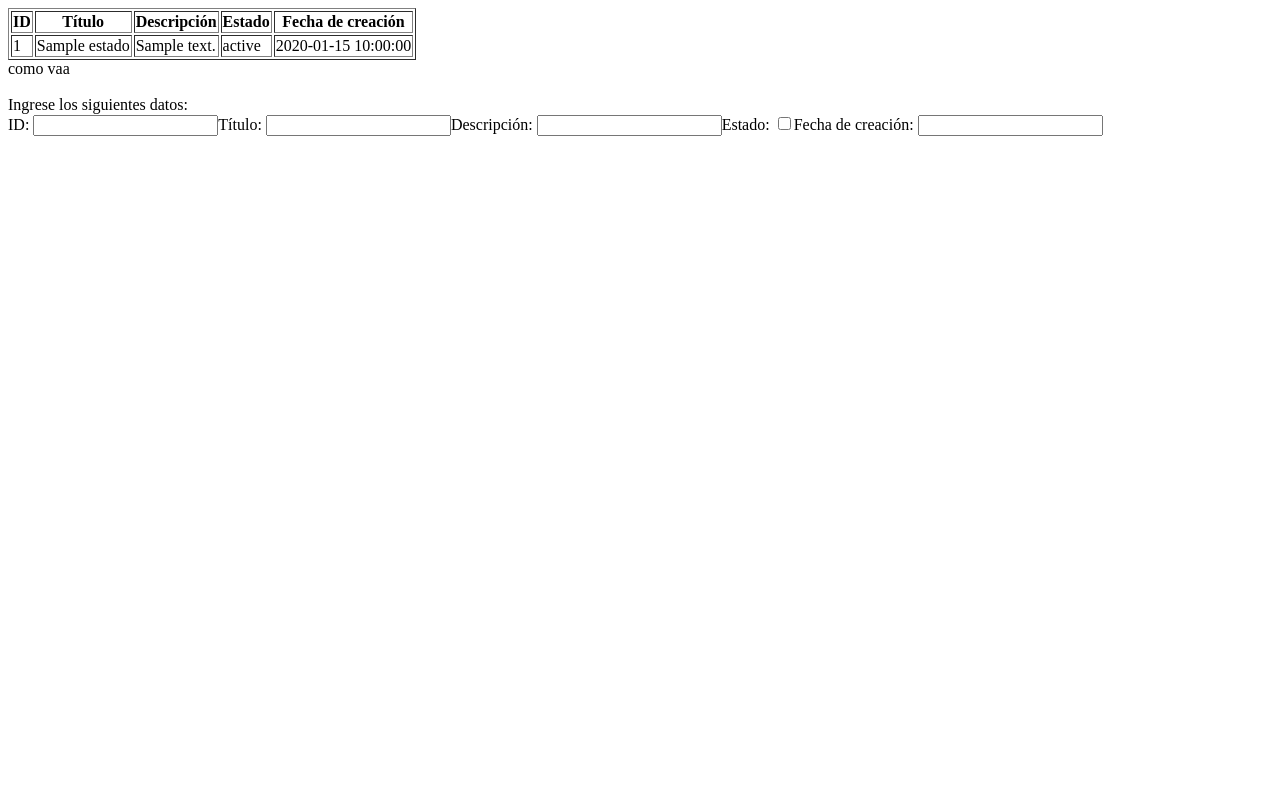
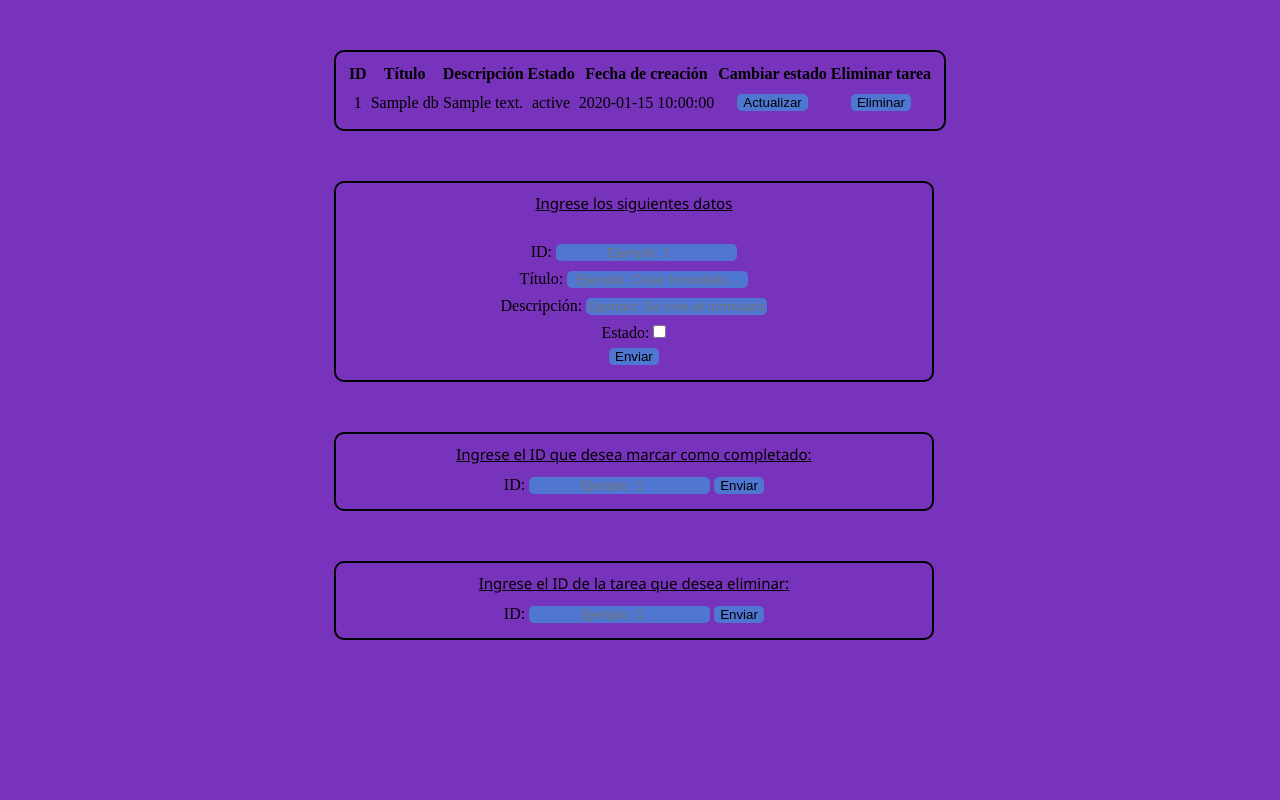
Before and after one commit to Lukskpo/Practica-php, a PHP site: page / in a window 1280 px wide. Run offline with PHP 8.4, Linux system fonts and the light colour scheme; tables that the repository leaves empty or names only in its code hold one stand-in row (values such as "Sample post").

Commit message:
Cambios varios y mejoras
-Las mismas funciones que teniamos todas en el index.php las mudamos por separado cada una en su archivo
-Se actualizó el index, ahora tiene la parte de html bien integrada
-Mejora de legibilidad de codigo general
-Se añadió el estilo con css

```diff
--- /dev/null
+++ b/assets/CSS/style.css
@@ -0,0 +1,93 @@
+body{
+    min-height: 100dvh;
+    margin: 0;
+    padding: 0;
+    background-color: #50ac;
+}
+
+.container{
+    margin: 0;
+    padding: 0;
+    box-sizing: border-box;
+    display: grid;
+    justify-content: center;
+    width: 100%;
+}
+
+.divs{
+    box-sizing: border-box;
+    border: 2px solid #000;
+    border-radius: 10px;
+}
+
+span{
+    text-decoration: underline;
+    font-family:'Segoe UI', Tahoma, Geneva, Verdana, sans-serif;
+    font-size: 15px;
+    margin-bottom: 8px;
+}
+
+.form_tabla{
+    box-sizing: border-box;
+    margin: 0;
+    padding: 0;
+    display: flex;
+    justify-content: center;
+}
+
+.tabla_datos{
+    box-sizing: border-box;
+    padding: 10px;
+    width: fit-content;
+    margin-top: 50px;
+    display: flex;
+    justify-content: center;
+    text-align: center;
+}
+
+.agregar_datos{
+    box-sizing: border-box;
+    padding: 10px;
+    min-width: fit-content;
+    max-width: 600px;
+    margin-top: 50px;
+    display: flex;
+    flex-direction: column;
+    justify-content: center;
+    text-align: center;
+    align-items: center;
+}
+
+.eliminar_fila{
+    box-sizing: border-box;
+    padding: 10px;
+    min-width: fit-content;
+    max-width: 600px;
+    margin-top: 50px;
+    display: flex;
+    flex-direction: column;
+    justify-content: center;
+    text-align: center;
+    align-items: center;
+}
+
+.marcar_completado{
+    box-sizing: border-box;
+    padding: 10px;
+    min-width: fit-content;
+    max-width: 600px;
+    margin-top: 50px;
+    display: flex;
+    flex-direction: column;
+    justify-content: center;
+    text-align: center;
+    align-items: center;
+}
+
+.inputs{
+    margin: 5px 0;
+    text-align: center;
+    background-color: #0ff5;
+    border: transparent;
+    border-radius: 5px;
+}
--- /dev/null
+++ b/assets/Funciones/actualizar_estado.php
@@ -0,0 +1,21 @@
+<?php
+    function actualizar_estado($conexion,$id){
+        //Validación simple
+        if(is_numeric($id)){
+            $stmt = $conexion->prepare("UPDATE prueba_db SET estado = if(estado='Y','N', 'Y') WHERE id= ?");
+            $stmt ->bind_param("i",$id);
+
+            if($stmt->execute()){
+                echo "Se actualizó correctamente la tarea";
+            }
+            else{
+                echo "Ocurrió un error al actualizar la tarea" .$stmt->error;
+            }
+
+            $stmt->close();
+        }
+        else{
+            echo "El ID es inválido";
+        }
+    }
+?>
--- /dev/null
+++ b/assets/Funciones/agregar_tarea.php
@@ -0,0 +1,25 @@
+<?php
+    function agregar_tarea($conexion){
+        //Conseguir la fecha para ingresar la tarea
+        date_default_timezone_set("America/Argentina/Buenos_Aires");    //Establezco la zona horaria de la cual se saca la fecha
+        $fecha_creacion=date("Y-m-d H:i:s");    //Ingreso la fecha en una variable para utilizarla dps cuando la envio a la db en el prepare
+
+        //Recibo los datos para enviarlos a la base de datos
+        $id=$_POST['id'];
+        $titulo=$_POST['titulo'];
+        $descripcion=$_POST['descripcion'];
+        $estado = isset($_POST['estado']) ? 1 : 'N';
+
+        $nueva_tarea = $conexion->prepare("INSERT INTO prueba_db (id,titulo, descripcion, estado, fecha_creacion) VALUES(?,?,?,?,?)");
+        $nueva_tarea->bind_param("issss",$id,$titulo,$descripcion,$estado,$fecha_creacion);
+
+        if ($nueva_tarea->execute()) {
+            echo "✅ Tarea guardada correctamente.";
+        } else {
+            echo "❌ Error al guardar: " . $nueva_tarea->error;
+        }
+
+        $nueva_tarea->close();
+        $conexion->close();
+    }
+?>
--- a/assets/Funciones/conexion.php
+++ b/assets/Funciones/conexion.php
@@ -1,4 +1,5 @@
 <?php
+    function conectar(){
         $user="root";
         $password="";
         $dbname="tareas";
@@ -6,4 +7,5 @@
         $conexion = mysqli_connect($server,$user,$password,$dbname) or die("No se conectó a la base de datos") ;
 
         return $conexion;
+    }
 ?>
--- /dev/null
+++ b/assets/Funciones/eliminar_tarea.php
@@ -0,0 +1,19 @@
+<?php
+    function eliminar_tarea($conexion,$id){
+        if(is_numeric($id)){
+            $statement = $conexion->prepare("DELETE FROM prueba_db WHERE id=?");
+            $statement->bind_param("i",$id);
+
+            if($statement->execute()){
+                echo "La fila ha sido eliminada correctamente";
+            }
+            else{
+                echo "Ha ocurrido un error al eliminar la fila". $statement->error;
+            }
+            $statement->close();
+        }
+        else{
+            echo "No existe el ID buscado";
+        }
+    }
+?>
--- /dev/null
+++ b/assets/Funciones/funciones_listadas.php
@@ -0,0 +1,85 @@
+<?php
+//$conexion = new mysqli("localhost","root","","tareas"); forma basica para hacer la conexion con la base de datos
+
+
+
+/*$conexion=conectar();
+
+if($_SERVER['REQUEST_METHOD']==='POST'){
+        if(isset($_POST['nueva_tarea'])){
+                agregar_tarea($conexion);
+        }
+        if(isset($_POST['completar'])){
+                $id=$_POST['id_completar'];
+                actualizar_estado($conexion,$id);
+        }
+        if(isset($_POST['update_button'])){
+                $id=$_POST['id_attached'];
+                actualizar_estado($conexion,$id);
+        }
+        if(isset($_POST['delete_button'])){
+                echo "onclick= 'return confirm('¿Está seguro de que desea eliminar esta tarea?');'">
+                $id=$_POST['id_attached'];
+                eliminar_tarea($conexion,$id);
+        }
+        header("Location: " . $_SERVER['PHP_SELF']);    // Redirigir a la misma página para evitar el reenvío del formulario
+}*/
+
+/*$sql ="SELECT * FROM prueba_db";           //
+$resultado = $conexion->query($sql);
+
+
+echo "<table =1>";
+    echo "<tr>
+            <th>ID</th>
+            <th>Título</th>
+            <th>Descripción</th>
+            <th>Estado</th>
+            <th>Fecha de creación</th>
+            <th>Cambiar estado</th>
+            <th>Eliminar tarea</th>
+        </tr>";
+    while($fila=$resultado->fetch_assoc()){
+        echo "<tr>
+                <form method='POST'>
+                        <td><input type='hidden' name='id_attached' value='{$fila['id']}'>{$fila['id']}</td>
+                        <td>{$fila['titulo']}</td>
+                        <td>{$fila['descripcion']}</td>
+                        <td>{$fila['estado']}</td>
+                        <td>{$fila['fecha_creacion']}</td>
+                        <td><input type='submit' name='update_button' value='Actualizar'></td>
+                        <td><input type='submit' name='delete_button' value='Eliminar'></td>
+                </form>
+            </tr>";
+     }
+echo"</table>";
+
+echo "<br>  Ingrese los siguientes datos: <br>";
+echo "<form method='POST'>";
+    echo "<label>ID:</label>
+            <input type='number' placeholder='Ejemplo: 1'name='id' required>  <br> ";
+    echo "<label>Título:</label>
+            <input type='text' placeholder='Ejemplo: Crear formulario...' name='titulo' required><br>";
+    echo "<label>Descripción:</label>
+            <input type='text' placeholder='Ejemplo: Se crea el formulario para...' name='descripcion' required><br>";
+    echo "<label>Estado:</label>
+            <input type='checkbox' name='estado'><br>";
+    echo "<input type='submit' name='nueva_tarea' value='Enviar'><br>";
+echo "</form>";
+
+
+
+echo "<br><br> <p>Ingrese el ID que desea marcar como completado:<br></p>";
+echo   "<form method='POST'>
+            <label>ID:</label>
+                <input type='number' placeholder='Ejemplo: 1' name='id_completar' required>
+                <input type='submit' name='completar' value='Enviar'>
+        </form>";
+
+echo "<br><br> <p>Ingrese el ID de la tarea que desea eliminar:<br></p>";
+echo "<form method='POST'>
+        <label>ID:</label>
+        <input type='number' name='id_a_eliminar' placeholder='Ejemplo: 1' required>
+        <input type='submit' name='a_eliminar' value='Enviar'>
+    </form>"*/
+?>
--- a/index.php
+++ b/index.php
@@ -1,27 +1,108 @@
 <?php
-//$conexion = new mysqli("localhost","root","","tareas");
+include("assets/Funciones/conexion.php"); //Funcion que hace la conexion con la base de datos
+include("assets/Funciones/agregar_tarea.php");
+include("assets/Funciones/actualizar_estado.php");
+include("assets/Funciones/eliminar_tarea.php");
+include("assets/Funciones/funciones_listadas.php");
 
-include ("assets/Funciones/conexion.php");
+$conexion=conectar();
 
-$sql ="SELECT * FROM estado";
+if($_SERVER['REQUEST_METHOD']==='POST'){
+        if(isset($_POST['nueva_tarea'])){
+                agregar_tarea($conexion);
+        }
+        if(isset($_POST['completar'])){
+                $id=$_POST['id_completar'];
+                actualizar_estado($conexion,$id);
+        }
+        if(isset($_POST['update_button'])){
+                $id=$_POST['id_attached'];
+                actualizar_estado($conexion,$id);
+        }
+        if(isset($_POST['delete_button'])){
+                echo "onclick= 'return confirm('¿Está seguro de que desea eliminar esta tarea?');'">
+                $id=$_POST['id_attached'];
+                eliminar_tarea($conexion,$id);
+        }
+        header("Location: " . $_SERVER['PHP_SELF']);    // Redirigir a la misma página para evitar el reenvío del formulario
+}
+
+$sql ="SELECT * FROM prueba_db";           //
 $resultado = $conexion->query($sql);
 
-echo "<table border=1>";
-    echo "<tr><th>ID</th><th>Título</th><th>Descripción</th><th>Estado</th><th>Fecha de creación</th></tr>";
-    while($fila=$resultado->fetch_assoc()){
-        echo "<tr><td>{$fila["id"]}</td><td>{$fila["titulo"]}</td><td>{$fila["descripcion"]}</td><td>{$fila["estado"]}</td><td>{$fila["fecha_creacion"]}</td></tr>";
+?>
+<!DOCTYPE html>
+<html lang="en">
+<head>
+    <meta charset="UTF-8">
+    <meta name="viewport" content="width=device-width, initial-scale=1.0">
+    <link rel="stylesheet" type="text/css" href="assets/CSS/style.css">
+    <title>Pruebas con bases de datos</title>
+</head>
+<body>
+    <div class="container">
+        <div class="tabla_datos divs">
+            <table>
+            <tr>
+                <th>ID</th>
+                <th>Título</th>
+                <th>Descripción</th>
+                <th>Estado</th>
+                <th>Fecha de creación</th>
+                <th>Cambiar estado</th>
+                <th>Eliminar tarea</th>
+            </tr>
+            <tr>
+                <?php
+                    while($fila=$resultado->fetch_assoc()){
+                        echo "<form class='form_tabla' method='POST' >
+                            <tr>
+                                <td><input type='hidden' name='id_attached' value={$fila['id']}>{$fila['id']}</td>
+                                <td>{$fila['titulo']}</td>
+                                <td>{$fila['descripcion']}</td>
+                                <td>{$fila['estado']}</td>
+                                <td>{$fila['fecha_creacion']}</td>
+                                <td><input class='inputs' type='submit' name='update_button' value='Actualizar'></td>
+                                <td><input class='inputs' type='submit' name='delete_button' value='Eliminar'></td>
+                            </tr>
+                        </form>";
+                    }
+                ?>
+            </tr>
+            </table>
+        </div>
 
-    }
-echo"</table>";
+        <div class="agregar_datos divs"><span>Ingrese los siguientes datos</span><br>
+            <form method='POST'>
+                <label>ID:</label>
+                        <input class="inputs" type='number' placeholder='Ejemplo: 1'name='id' required><br>
+                <label>Título:</label>
+                        <input class="inputs" type='text' placeholder='Ejemplo: Crear formulario...' name='titulo' required><br>
+                <label>Descripción:</label>
+                        <input class="inputs" type='text' placeholder='Ejemplo: Se crea el formulario para...' name='descripcion' required><br>
+                <label>Estado:</label>
+                        <input class="inputs" type='checkbox' name='estado'><br>
+                <input class="inputs" type='submit' name='nueva_tarea' value='Enviar'><br>
+            </form>
+        </div>
 
-echo "<div class='Holis'> como vaa</div>";
 
-echo "<br>Ingrese los siguientes datos: <br>";
-echo "<form {action='post'}>";
-    echo "<label>ID:</label>                <input type='int' name='id' id=''>";
-    echo "<label>Título:</label>            <input type='varchar' name='titulo' id=''>";
-    echo "<label>Descripción:</label>       <input type='text' name='descripcion' id=''>";
-    echo "<label>Estado:</label>            <input type='checkbox' name='estado' id=''>";
-    echo "<label>Fecha de creación:</label> <input type='datetime' name='fecha_creacion' id=''>";
-echo "</form>";
-?>
+
+        <div class="marcar_completado divs"><span>Ingrese el ID que desea marcar como completado:<br></span>
+            <form method='POST'>
+                <label>ID:</label>
+                    <input class="inputs" type='number' placeholder='Ejemplo: 1' name='id_completar' required>
+                    <input class="inputs" type='submit' name='completar' value='Enviar'>
+            </form>
+        </div>
+        <div class="eliminar_fila divs">
+            <span>Ingrese el ID de la tarea que desea eliminar:<br></span>
+            <form method='POST'>
+                <label>ID:</label>
+                    <input class="inputs" type='number' name='id_a_eliminar' placeholder='Ejemplo: 1' required>
+                    <input class="inputs" type='submit' name='a_eliminar' value='Enviar'>
+            </form>
+        </div>
+    </div>
+</body>
+</html>
```
Lines whose indentation alone changed are shown as unchanged.
